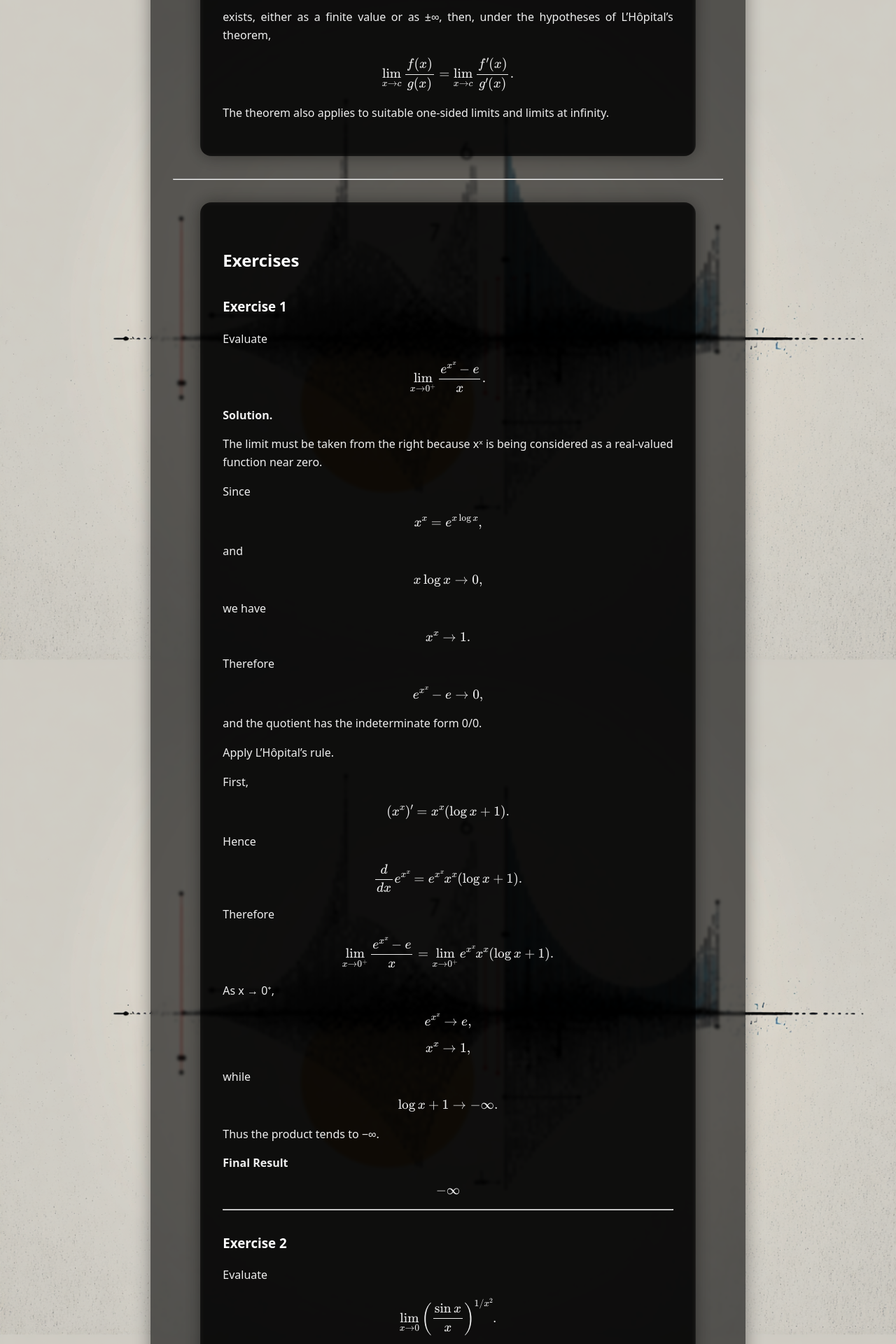
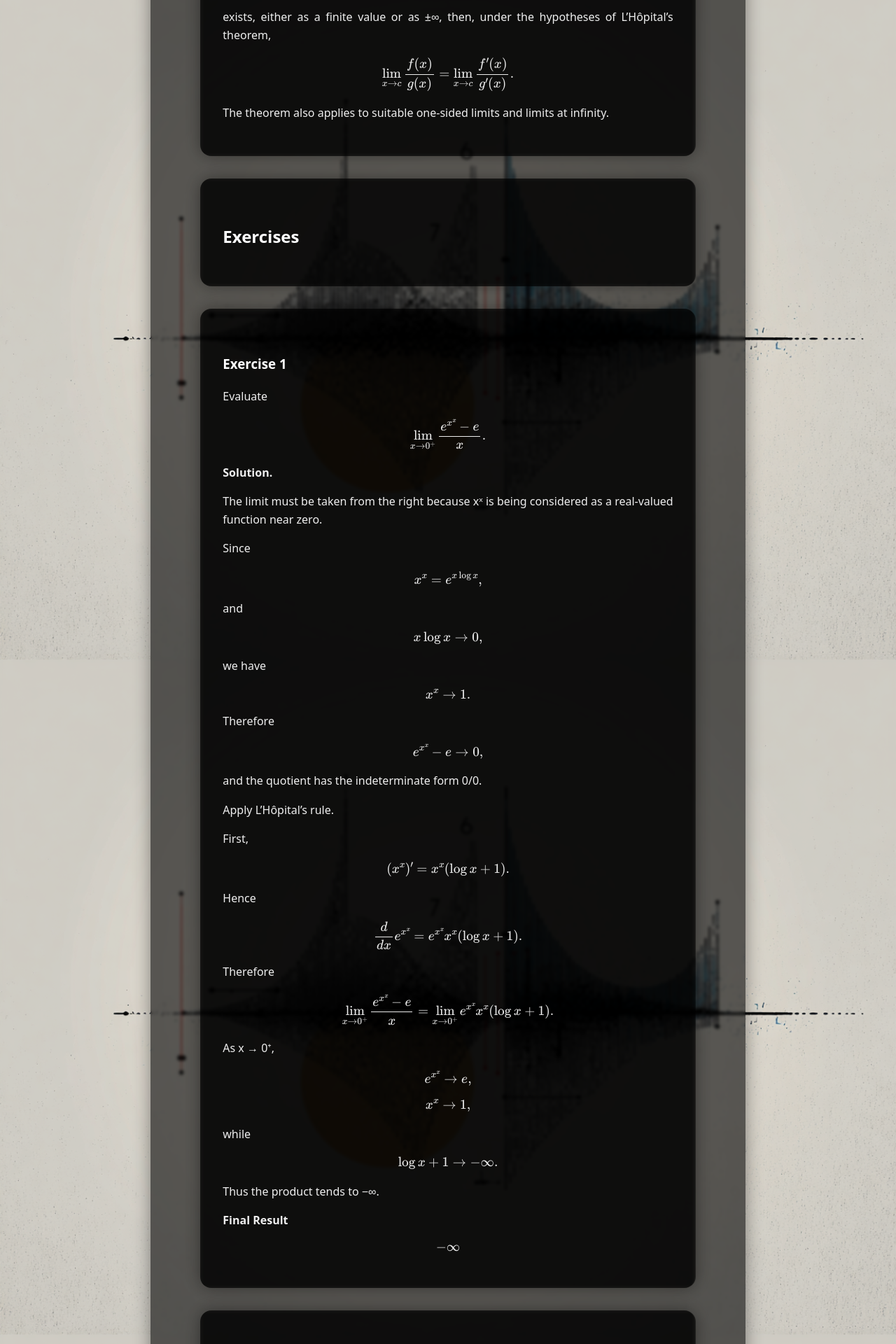
Before and after one commit to CesarePeli/Math_Physics_Logic, a Jekyll site: the page built from mathematics/calculus/limits/limits-hospital.md, in a window 1280 px wide. Shown: the part 986-2906 px from the top of the page at 70% size. Built offline with Jekyll 4.4.1, drawn with Linux system fonts in a browser that asks for light colours.

Commit message:
Format calculus exercises as standard content blocks

```diff
--- a/mathematics/calculus/limits/limits-hospital.md
+++ b/mathematics/calculus/limits/limits-hospital.md
@@ -71,11 +71,14 @@ The theorem also applies to suitable one-sided limits and limits at infinity.
 
 </div>
 
----
 
 <div class="content-box">
 
 ## Exercises
+
+</div>
+
+<div class="content-box">
 
 ### Exercise 1
 
@@ -168,7 +171,10 @@ $$
 -\infty
 $$
 
----
+
+</div>
+
+<div class="content-box">
 
 ### Exercise 2
 
@@ -301,7 +307,10 @@ $$
 e^{-1/6}
 $$
 
----
+
+</div>
+
+<div class="content-box">
 
 ### Exercise 3
 
@@ -350,7 +359,10 @@ $$
 -1
 $$
 
----
+
+</div>
+
+<div class="content-box">
 
 ### Exercise 4
 
@@ -426,7 +438,10 @@ $$
 \frac{e^3}{2}
 $$
 
----
+
+</div>
+
+<div class="content-box">
 
 ### Exercise 5
 
@@ -500,7 +515,10 @@ $$
 0
 $$
 
----
+
+</div>
+
+<div class="content-box">
 
 ### Exercise 6
 
@@ -592,7 +610,10 @@ $$
 \frac1{\sqrt6}
 $$
 
----
+
+</div>
+
+<div class="content-box">
 
 ### Exercise 7
 
@@ -715,7 +736,10 @@ $$
 +\infty
 $$
 
----
+
+</div>
+
+<div class="content-box">
 
 ### Exercise 8
 
@@ -796,7 +820,10 @@ $$
 1
 $$
 
----
+
+</div>
+
+<div class="content-box">
 
 ### Exercise 9
 
@@ -905,7 +932,10 @@ $$
 -\frac18
 $$
 
----
+
+</div>
+
+<div class="content-box">
 
 ### Exercise 10
 
@@ -1035,9 +1065,11 @@ $$
 2
 $$
 
+
 </div>
 
----
+
+
 
 <div class="content-box">
 
```
